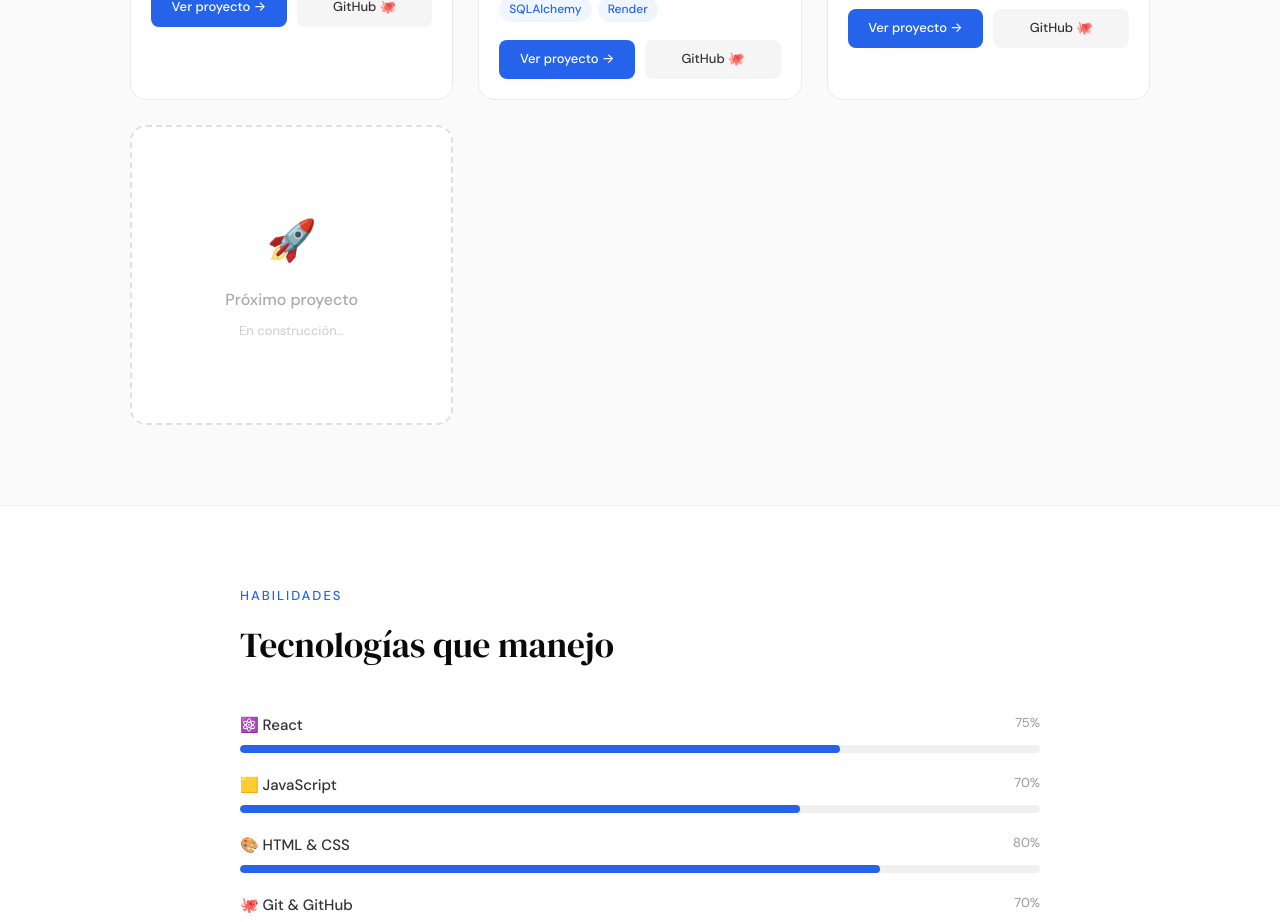
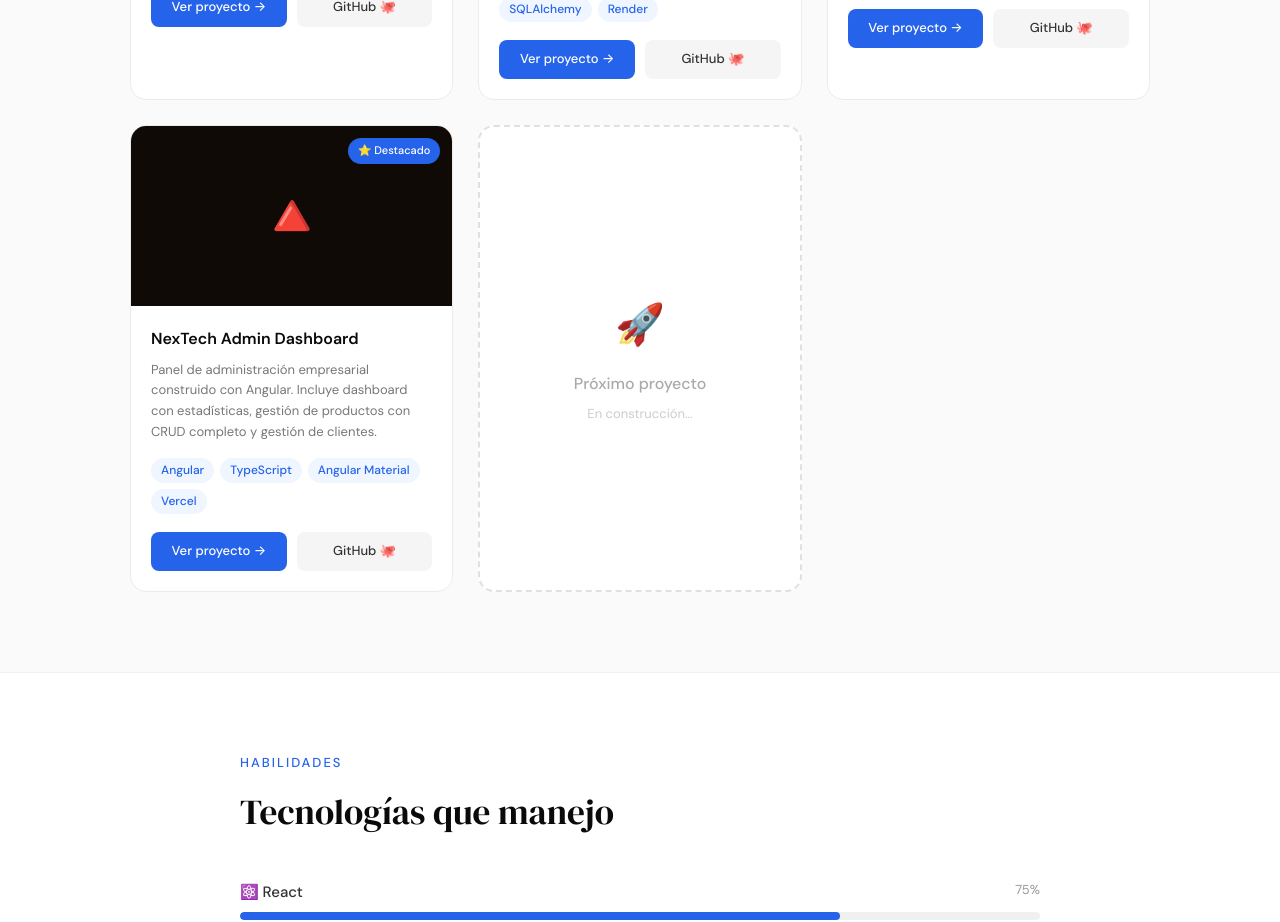
Before and after one commit to diegolivad-cell/portafolio, a React (Vite) app: page / in a window 1280 px wide. Shown: the part 2400-3322 px from the top of the page. Built offline with nearby package versions, Linux system fonts and the light colour scheme.

Commit message:
Agrego NexTech Admin Dashboard

```diff
--- a/src/App.jsx
+++ b/src/App.jsx
@@ -53,6 +53,15 @@ const proyectos = [
   link: 'https://github.com/diegolivad-cell/nextech-db',
   github: 'https://github.com/diegolivad-cell/nextech-db',
   emoji: '🗄️',
+  destacado: true,
+},
+{
+  nombre: 'NexTech Admin Dashboard',
+  descripcion: 'Panel de administración empresarial construido con Angular. Incluye dashboard con estadísticas, gestión de productos con CRUD completo y gestión de clientes.',
+  tecnologias: ['Angular', 'TypeScript', 'Angular Material', 'Vercel'],
+  link: 'https://nextech-admin-theta.vercel.app/dashboard',
+  github: 'https://github.com/diegolivad-cell/nextech-admin',
+  emoji: '🔺',
   destacado: true,
 },
 ]
```
